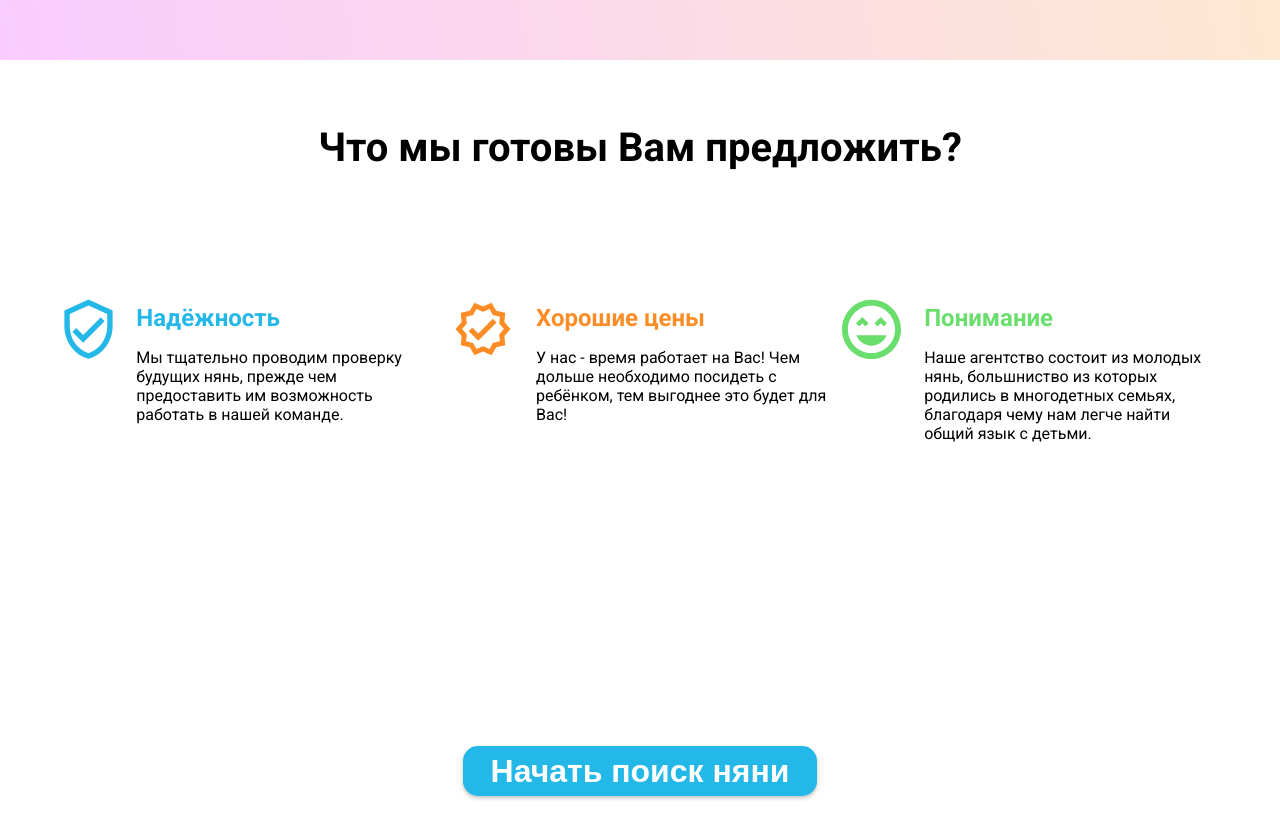
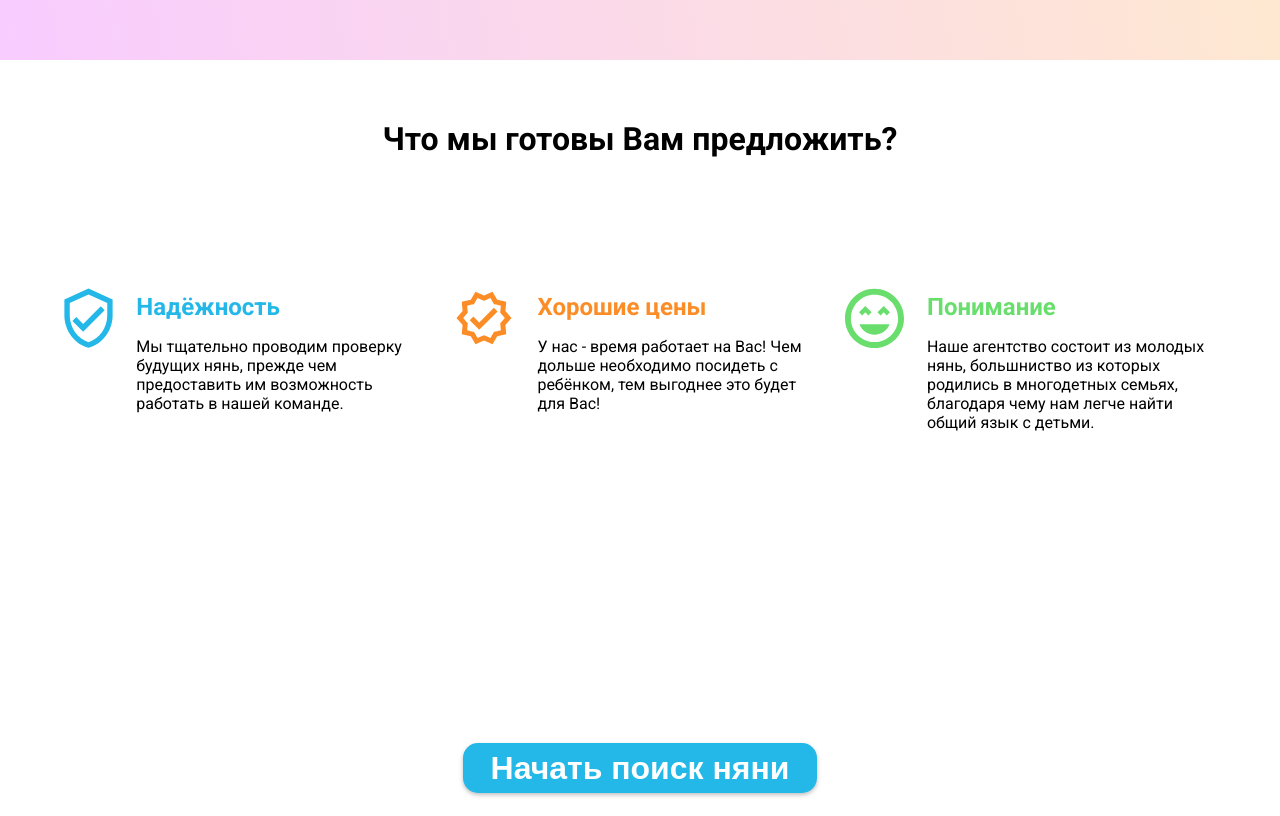
Before and after one commit to alinamarkov/young-family, a React (Create React App) app: page / in a window 1280 px wide. Shown: the part 740-1556 px from the top of the page. Built offline with nearby package versions, Linux system fonts and the light colour scheme.

Commit message:
Create block-2 components

```diff
--- a/src/components/block-2/index.js
+++ b/src/components/block-2/index.js
@@ -52,11 +52,14 @@ function Block2() {
       </div>
 
       <NavButton
+        path="/nanny"
         text="Начать поиск няни"
         active={true}
         backgroundColor="#23B8E8"
         borderRadius="15px"
         fontColor="#fff"
+        verticalPadding="1.2vw"
+        boxShadow="0px 0.1vw 0.4vw #00000040"
       />
 
     </section>
--- a/src/components/block-2/index.module.css
+++ b/src/components/block-2/index.module.css
@@ -16,8 +16,8 @@
   font-family: Roboto;
   font-style: normal;
   font-weight: 700;
-  font-size: 40px;
-  line-height: 48px;
+  font-size: 2.5vw;
+  line-height: 2vw;
   color: #000000;
 }
 
@@ -25,6 +25,6 @@
   height: 40%;
   display: grid;
   grid-template-columns: 1fr 1fr 1fr;
-  grid-column-gap: 15px;
+  grid-column-gap: 1.5vw;
   justify-content: center;
 }
```
